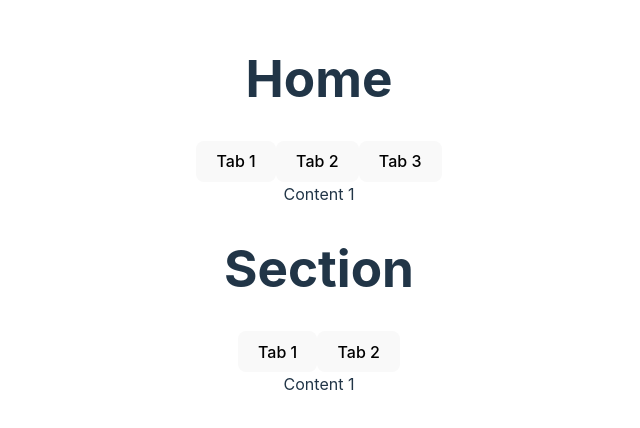
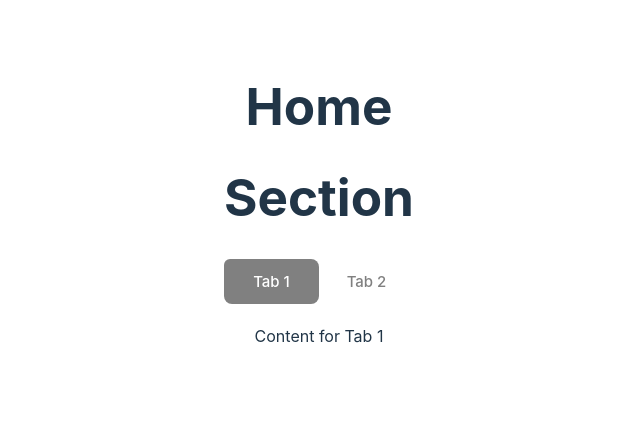
Before and after one commit to sangwookim0321/react-practice, a React (Vite) app: page / in a window 1280 px wide. Shown: the part 194-622 px from the top of the page, without its empty margins (321-961 px from the left). Built offline with nearby package versions, Linux system fonts and the light colour scheme.

Commit message:
[test] tab

```diff
--- a/package.json
+++ b/package.json
@@ -10,9 +10,11 @@
     "preview": "vite preview"
   },
   "dependencies": {
+    "@radix-ui/react-tabs": "^1.0.4",
     "@radix-ui/themes": "^3.0.5",
     "@tanstack/react-query": "^5.45.0",
     "axios": "^1.7.2",
+    "date-fns": "^3.6.0",
     "react": "^18.2.0",
     "react-dom": "^18.2.0",
     "zod": "^3.23.8",
--- a/src/containers/TabContainer/TabContainer.tsx
+++ /dev/null
@@ -1,29 +0,0 @@
-import React, { useState } from "react";
-import TabPresentation from "./TabPresentation";
-
-type Tab = {
-  title: string;
-  content: string;
-};
-
-interface TabContainerProps {
-  tabs: Tab[];
-}
-
-const TabContainer: React.FC<TabContainerProps> = ({ tabs }) => {
-  const [activeTab, setActiveTab] = useState(0);
-
-  const handleTabChange = (tabIndex: number) => {
-    setActiveTab(tabIndex);
-  };
-
-  return (
-    <TabPresentation
-      tabs={tabs}
-      activeTab={activeTab}
-      handleTabChange={handleTabChange}
-    />
-  );
-};
-
-export default TabContainer;
--- a/src/containers/TabContainer/TabPresentation.tsx
+++ /dev/null
@@ -1,31 +0,0 @@
-type Tab = {
-  title: string;
-  content: string;
-};
-
-interface TabPresentationProps {
-  tabs: Tab[];
-  activeTab: number;
-  handleTabChange: (tabIndex: number) => void;
-}
-
-const TabPresentation: React.FC<TabPresentationProps> = ({
-  tabs,
-  activeTab,
-  handleTabChange,
-}) => {
-  return (
-    <div>
-      <div>
-        {tabs.map((tab, index) => (
-          <button key={index} onClick={() => handleTabChange(index)}>
-            {tab.title}
-          </button>
-        ))}
-      </div>
-      <div>{tabs[activeTab].content}</div>
-    </div>
-  );
-};
-
-export default TabPresentation;
--- /dev/null
+++ b/src/containers/tab-layout/index.module.css
@@ -0,0 +1,64 @@
+.tabs_root {
+  display: flex;
+  flex-direction: column;
+}
+
+.tabs_list {
+  flex-shrink: 0;
+  display: flex;
+  border-bottom: 1px solid var(--mauve-6);
+}
+
+.tabs_list button:hover {
+  border-color: transparent !important;
+}
+
+.tabs_trigger {
+  font-family: inherit;
+  background-color: white;
+  padding: 0 20px;
+  height: 45px;
+  flex: 1;
+  display: flex;
+  align-items: center;
+  justify-content: center;
+  font-size: 15px;
+  line-height: 1;
+  color: gray;
+  user-select: none;
+}
+
+.tabs_trigger:first-child {
+  border-top-left-radius: 6px;
+}
+
+.tabs_trigger:last-child {
+  border-top-right-radius: 6px;
+}
+
+.tabs_trigger:hover {
+  color: gray;
+}
+
+.tabs_trigger[data-state='active'] {
+  color: #fff;
+  background-color: gray;
+}
+
+.tabs_trigger:focus {
+  position: relative;
+  outline: none;
+}
+
+.tabs_content {
+  flex-grow: 1;
+  padding: 20px;
+  background-color: white;
+  border-bottom-left-radius: 6px;
+  border-bottom-right-radius: 6px;
+  outline: none;
+}
+
+.tabs_content:focus {
+  color: blue;
+}
--- /dev/null
+++ b/src/containers/tab-layout/index.tsx
@@ -0,0 +1,45 @@
+import * as RadixTab from '@radix-ui/react-tabs';
+import styles from './index.module.css';
+
+interface TabLayoutProps {
+  children: React.ReactNode;
+  defaultValue?: string;
+}
+
+const Tab: React.FC<TabLayoutProps> & {
+  List: React.FC<{ children: React.ReactNode }>;
+  Trigger: React.FC<{ value: string; children: React.ReactNode }>;
+  Content: React.FC<{ value: string; children: React.ReactNode }>;
+} = ({ children, defaultValue }) => {
+  return (
+    <RadixTab.Root className={styles.tabs_root} defaultValue={defaultValue}>
+      {children}
+    </RadixTab.Root>
+  );
+};
+
+const TabList: React.FC<{ children: React.ReactNode }> = ({ children }) => {
+  return <RadixTab.List className={styles.tabs_list}>{children}</RadixTab.List>;
+};
+
+const TabTrigger: React.FC<{ value: string; children: React.ReactNode }> = ({ value, children }) => {
+  return (
+    <RadixTab.Trigger className={styles.tabs_trigger} value={value}>
+      {children}
+    </RadixTab.Trigger>
+  );
+};
+
+const TabContent: React.FC<{ value: string; children: React.ReactNode }> = ({ value, children }) => {
+  return (
+    <RadixTab.Content className={styles.tabs_content} value={value}>
+      {children}
+    </RadixTab.Content>
+  );
+};
+
+Tab.List = TabList;
+Tab.Trigger = TabTrigger;
+Tab.Content = TabContent;
+
+export default Tab;
--- a/src/pages/Home.tsx
+++ b/src/pages/Home.tsx
@@ -1,16 +1,7 @@
-import TabContainer from "../containers/TabContainer/TabContainer";
-
 function Home() {
-  const tabs = [
-    { title: "Tab 1", content: "Content 1" },
-    { title: "Tab 2", content: "Content 2" },
-    { title: "Tab 3", content: "Content 3" },
-  ];
-
   return (
     <>
       <h1>Home</h1>
-      <TabContainer tabs={tabs} />
     </>
   );
 }
--- a/src/pages/Section.tsx
+++ b/src/pages/Section.tsx
@@ -1,14 +1,17 @@
-import TabContainer from "../containers/TabContainer/TabContainer";
+import Tab from '../containers/tab-layout';
 
 function Section() {
-  const tabs = [
-    { title: "Tab 1", content: "Content 1" },
-    { title: "Tab 2", content: "Content 2" },
-  ];
   return (
     <div>
       <h1>Section</h1>
-      <TabContainer tabs={tabs} />
+      <Tab defaultValue="tab1">
+        <Tab.List>
+          <Tab.Trigger value="tab1">Tab 1</Tab.Trigger>
+          <Tab.Trigger value="tab2">Tab 2</Tab.Trigger>
+        </Tab.List>
+        <Tab.Content value="tab1">Content for Tab 1</Tab.Content>
+        <Tab.Content value="tab2">Content for Tab 2</Tab.Content>
+      </Tab>
     </div>
   );
 }
--- /dev/null
+++ b/src/utils/format.ts
@@ -0,0 +1,6 @@
+import { format } from "date-fns";
+
+export const formatDate = (date: Date | string) => {
+    console.log(date)
+    return format(date, "dd/MM/yyyy")
+}
```
Also changed, not shown: src/api/api.ts (+17 -21 lines), 2 other files (tests, documents, lock files or other folders).
